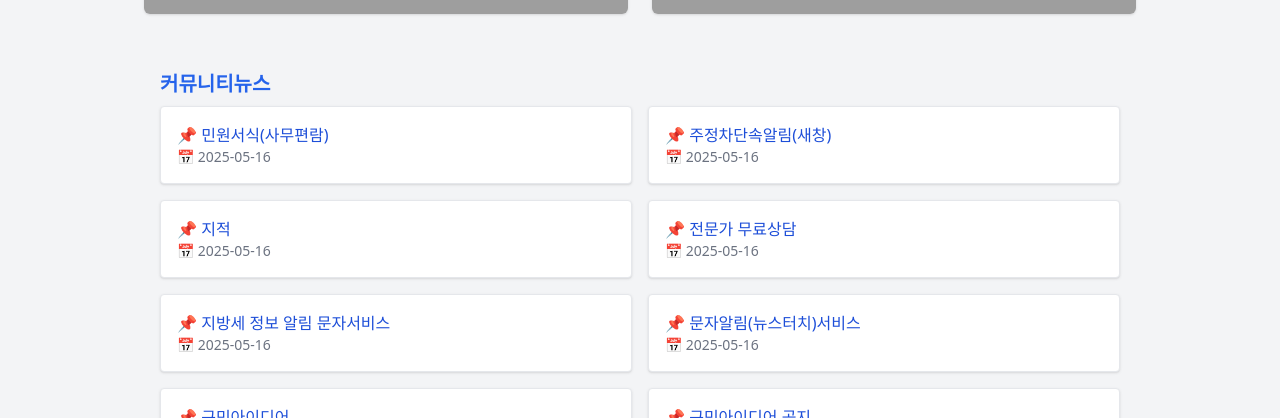
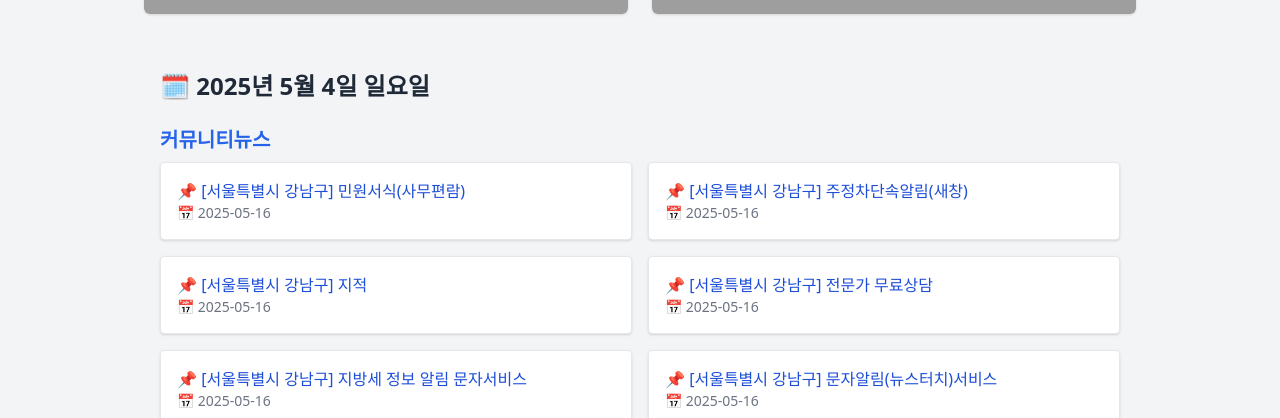
Before and after one commit to ThomasJayoo/localdream-frontend, a React (Create React App) app: page / in a window 1280 px wide. Shown: the part 382-800 px from the top of the page. Built offline with nearby package versions, Linux system fonts and the light colour scheme; grey boxes are pictures that could not be loaded.

Commit message:
Enhance: show today's Korean date and display [지역] before news titles

```diff
--- a/src/components/NewsByCategory.jsx
+++ b/src/components/NewsByCategory.jsx
@@ -1,25 +1,50 @@
-import React, { useState, useEffect } from "react";  // ✅ useState, useEffect 불러오기
+import React, { useState, useEffect } from "react";
+
+const allowedCategories = ["복지", "축제", "관광홍보", "건설행정", "인구대책", "커뮤니티뉴스"];
+
+function formatKoreanDate(dateObj) {
+  const week = ["일요일", "월요일", "화요일", "수요일", "목요일", "금요일", "토요일"];
+  const year = dateObj.getFullYear();
+  const month = dateObj.getMonth() + 1;
+  const date = dateObj.getDate();
+  const day = week[dateObj.getDay()];
+  return `${year}년 ${month}월 ${date}일 ${day}`;
+}
 
 export default function NewsByCategory() {
-  const [newsData, setNewsData] = useState({});  // ✅ newsData 정의
+  const [newsData, setNewsData] = useState({});
 
   useEffect(() => {
     fetch("/news.json")
       .then((res) => res.json())
-      .then((data) => setNewsData(data))
+      .then((data) => {
+        const filtered = Object.fromEntries(
+          Object.entries(data).filter(([category]) => allowedCategories.includes(category))
+        );
+        setNewsData(filtered);
+      })
       .catch((err) => console.error("불러오기 실패:", err));
   }, []);
 
+  const todayStr = formatKoreanDate(new Date());
+
   return (
     <div className="p-4">
-      {newsData && Object.entries(newsData).map(([category, items]) => (
+      <h1 className="text-2xl font-bold text-gray-800 mb-6">🗓 {todayStr}</h1>
+
+      {Object.entries(newsData).map(([category, items]) => (
         <div key={category} className="mb-6">
           <h2 className="text-xl font-bold text-blue-600 mb-2">{category}</h2>
           <div className="grid grid-cols-1 md:grid-cols-2 gap-4">
             {items.map((item, idx) => (
               <div key={idx} className="border p-4 rounded shadow bg-white">
-                <a href={item.url} target="_blank" rel="noreferrer" className="text-blue-700 font-medium hover:underline">
-                  📌 {item.title}
+                <a
+                  href={item.url}
+                  target="_blank"
+                  rel="noreferrer"
+                  className="text-blue-700 font-medium hover:underline"
+                >
+                  📌 [{item.local}] {item.title}
                 </a>
                 <div className="text-sm text-gray-500">📅 {item.date}</div>
               </div>
```
